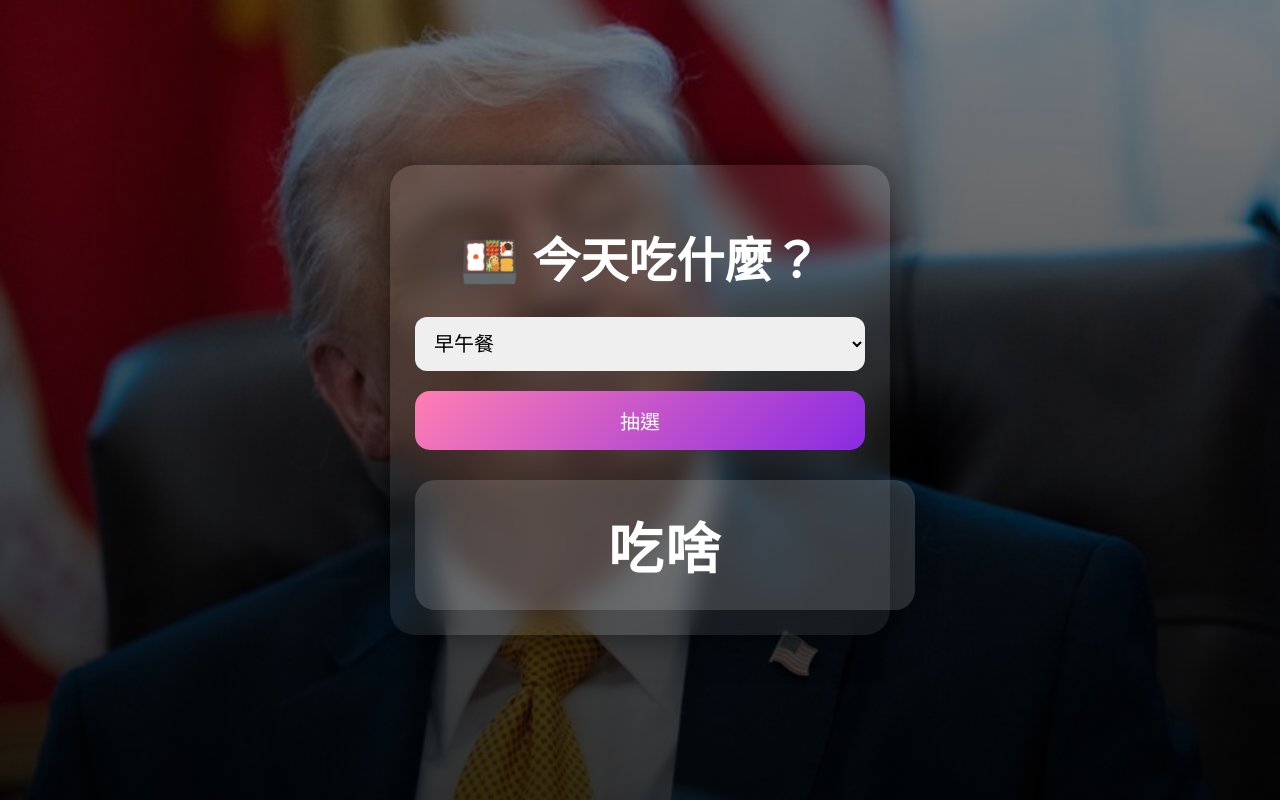
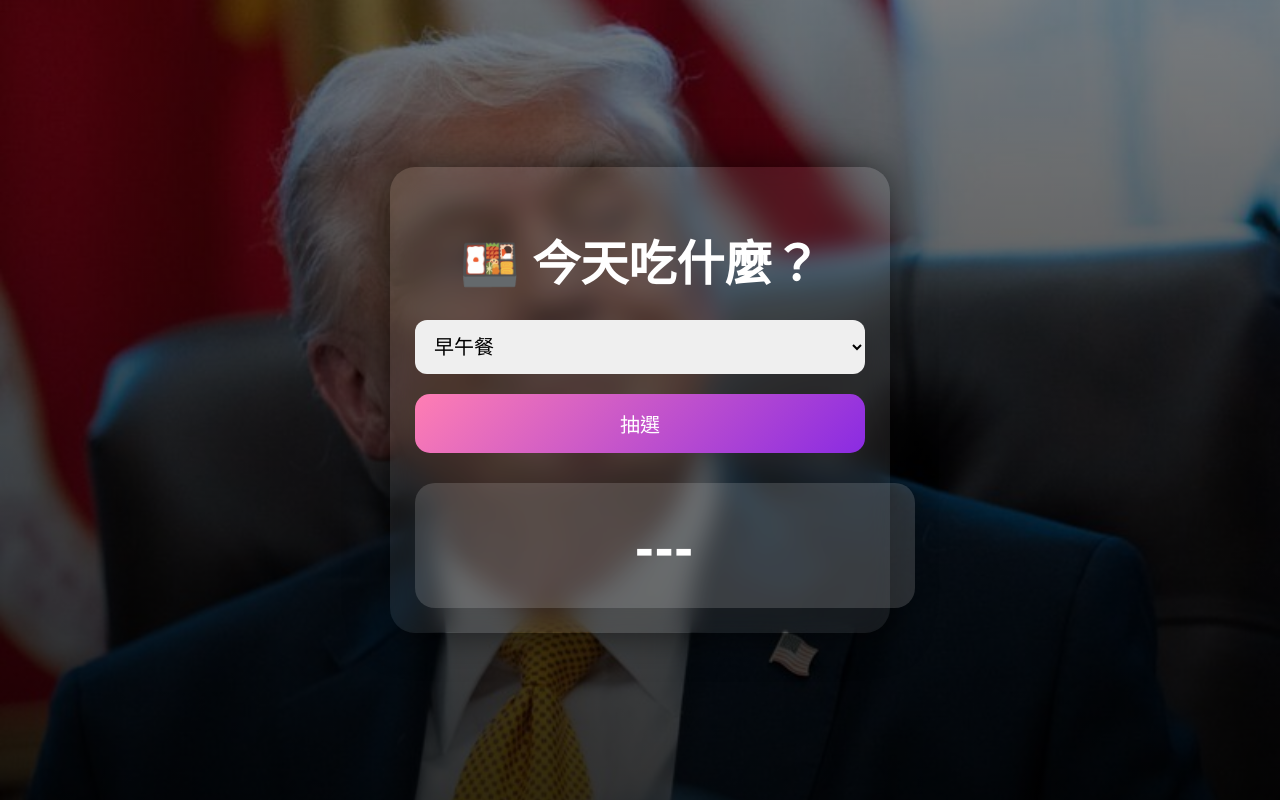
Before and after one commit to Aimu1155/Eat_What, a plain HTML site: page index.html in a window 1280 px wide. Drawn offline with Linux system fonts and the light colour scheme.

Commit message:
Update index.html

```diff
--- a/index.html
+++ b/index.html
@@ -19,7 +19,7 @@
 
     <button onclick="pickFood()">抽選</button>
 
-    <div id="result">吃啥</div>
+    <div id="result">---</div>
 </div>
 
 <script src="script.js"></script>
```
